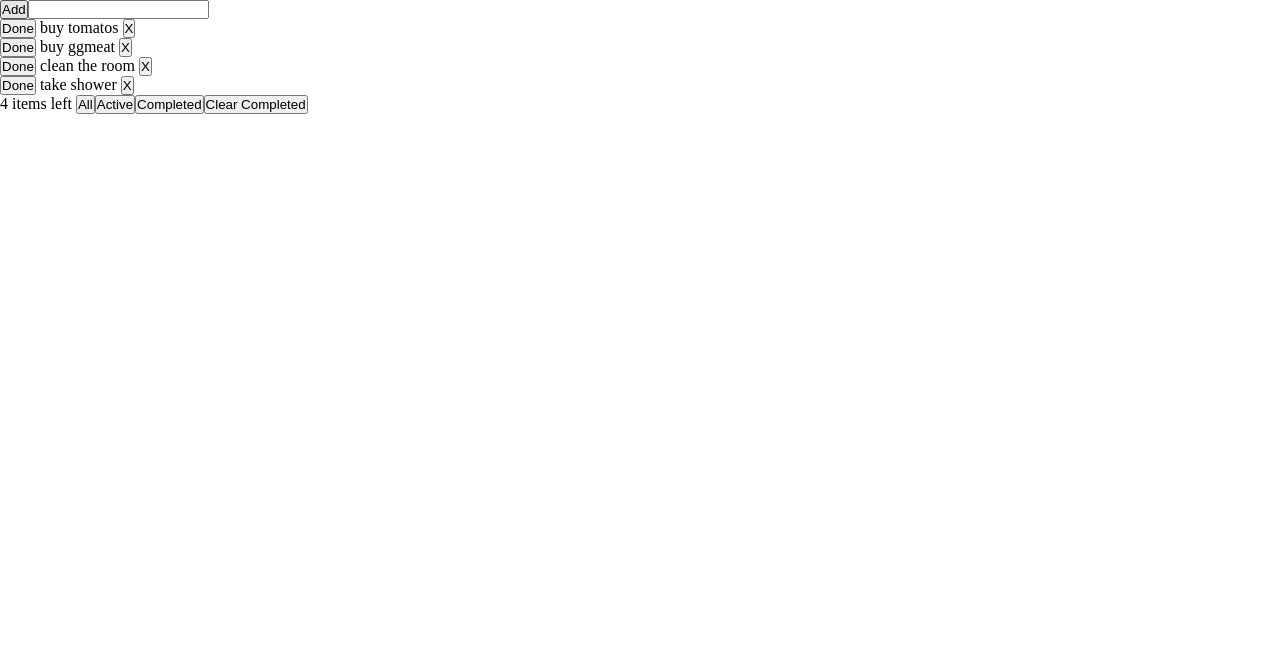
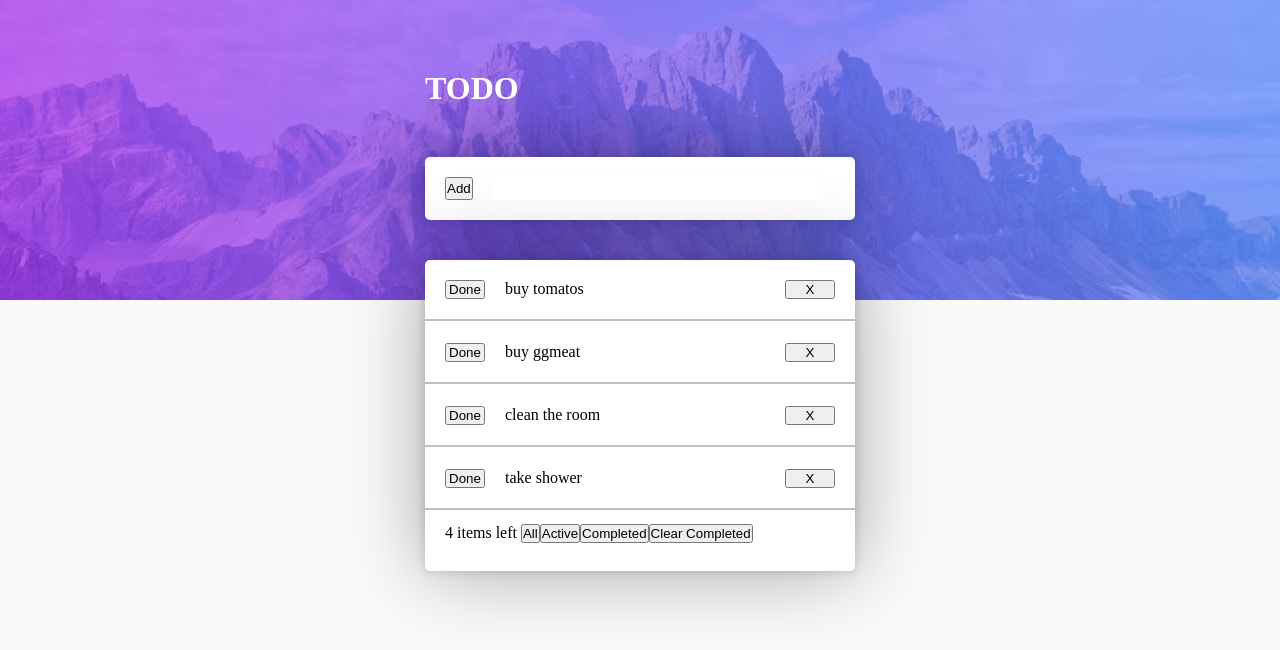
Before and after one commit to SonTonyD/Todo-app, an Angular app: page / in a window 1280 px wide. Shown: the top 650 px of the page. Built offline with nearby package versions, Linux system fonts and the light colour scheme.

Commit message:
card layout, TODO: change button to radioButton

```diff
--- a/src/app/app.component.css
+++ b/src/app/app.component.css
@@ -0,0 +1,5 @@
+h1 {
+    color: white;
+    margin-left: 425px;
+    margin-top: 70px;
+}
--- a/src/app/app.component.html
+++ b/src/app/app.component.html
@@ -1,2 +1,5 @@
-<app-input-card (taskNameOutput)="onSubmit($event)"></app-input-card>
-<app-task-list-card [newTaskName]="newTaskName" ></app-task-list-card>
+<div class="container">
+    <h1>TODO</h1>
+    <app-input-card (taskNameOutput)="onSubmit($event)"></app-input-card>
+    <app-task-list-card [newTaskName]="newTaskName" ></app-task-list-card>
+</div>
--- a/src/app/input-card/input-card.component.css
+++ b/src/app/input-card/input-card.component.css
@@ -0,0 +1,29 @@
+.container {
+    display: flex;
+    column-gap: 20px;
+    background-color: white;
+    margin-left: 425px;
+    margin-right: 425px;
+    padding-left: 20px;
+    padding-top: 20px;
+    padding-bottom: 20px;
+    border-radius: 5px;
+    margin-top: 50px;
+
+    box-shadow:
+    0px 0px 10px rgba(0, 0, 0, 0.17),
+    0px 0px 80px rgba(0, 0, 0, 0.34)
+    ;
+
+}
+
+input {
+    width: 330px;
+    border: none;
+    outline: none;
+    font-size: 20px;
+}
+
+button {
+
+}
--- a/src/app/input-card/input-card.component.html
+++ b/src/app/input-card/input-card.component.html
@@ -1,2 +1,5 @@
-<button (click)="onSubmit()">Add</button>
-<input [(ngModel)]="taskName" type="text">
+<div class="container">
+    <button (click)="onSubmit()">Add</button>
+    <input [(ngModel)]="taskName" type="text">
+
+</div>
--- a/src/app/task-list-card/task-list-card.component.css
+++ b/src/app/task-list-card/task-list-card.component.css
@@ -1,4 +1,71 @@
-.sort-button {
-    background: none;
-    border: none;
+.container {
+    display: grid;
+    background-color: white;
+    margin-top: 40px;
+    grid-template: 90% 10%/1fr;
+    margin-left: 425px;
+    margin-right: 425px;
+    padding-left: 20px;
+
+    padding-top: 20px;
+    padding-bottom: 20px;
+    border-radius: 5px;
+
+    box-shadow:
+    0px 0px 10px rgba(0, 0, 0, 0.17),
+    0px 0px 80px rgba(0, 0, 0, 0.34)
+    ;
+
+
 }
+
+ul {
+    list-style-type: none;
+}
+
+li {
+    display: grid;
+    grid-template: 1fr / 60px 1fr 50px;
+    padding-right: 20px;
+    margin-bottom: 20px;
+}
+
+.svg-divider {
+    width: 430px;
+    margin-left: -20px;
+    height: 20px;
+}
+
+.doneButton {
+    margin-right: 20px;
+}
+
+.taskName {
+    display: flex;
+    justify-content: left;
+}
+
+
+
+.list {
+    grid-area: 1/1/2/2;
+}
+
+.info {
+    grid-area: 2/1/3/2;
+}
+
+/*
+.container {
+    display: flex;
+    column-gap: 20px;
+    background-color: white;
+    margin-left: 425px;
+    margin-right: 425px;
+    padding-left: 20px;
+    padding-top: 20px;
+    padding-bottom: 20px;
+    border-radius: 5px;
+
+}
+*/
--- a/src/app/task-list-card/task-list-card.component.html
+++ b/src/app/task-list-card/task-list-card.component.html
@@ -1,16 +1,26 @@
+<div class="container">
+    <div class="list">
         <ul *ngFor="let todoTask of todoList">
             <li [hidden]="todoTask.isHidden">
-        <button (click)="validTask(todoTask, $event)">Done</button>
-        {{todoTask.name}}
-        <button (click)="deleteTask(todoTask, todoList, $event)"> X </button>
+                <button class="doneButton" (click)="validTask(todoTask, $event)">Done</button>
+                <span class="taskName">{{todoTask.name}}</span>
+                <button class="deleteButton" (click)="deleteTask(todoTask, todoList, $event)"> X </button>
             </li>
+            <svg class="svg-divider" viewbox="0 0 1000 20">
+                <g>
+                    <line x1="0" y1="1" x2="475" y2="1" stroke="grey" />
+                </g>
+            </svg>
         </ul>
+    </div>
 
 
-<div>
+
+    <div class="info">
         {{todoList.length}} items left
         <button (click)="allVisible()"> All </button>
         <button (click)="activeVisible()"> Active </button>
         <button (click)="completedVisible()"> Completed </button>
         <button (click)="clearCompleted()"> Clear Completed </button>
     </div>
+</div>
--- a/src/styles.css
+++ b/src/styles.css
@@ -2,3 +2,13 @@
     margin: 0;
     padding: 0;
 }
+
+body {
+    background-color: #fafafa;
+
+    background-image: url("/assets/bg-desktop-light.jpg");
+    height: 300px;
+    width: 100%;
+    background-repeat:no-repeat;
+
+}
```
Lines whose indentation alone changed are shown as unchanged.
